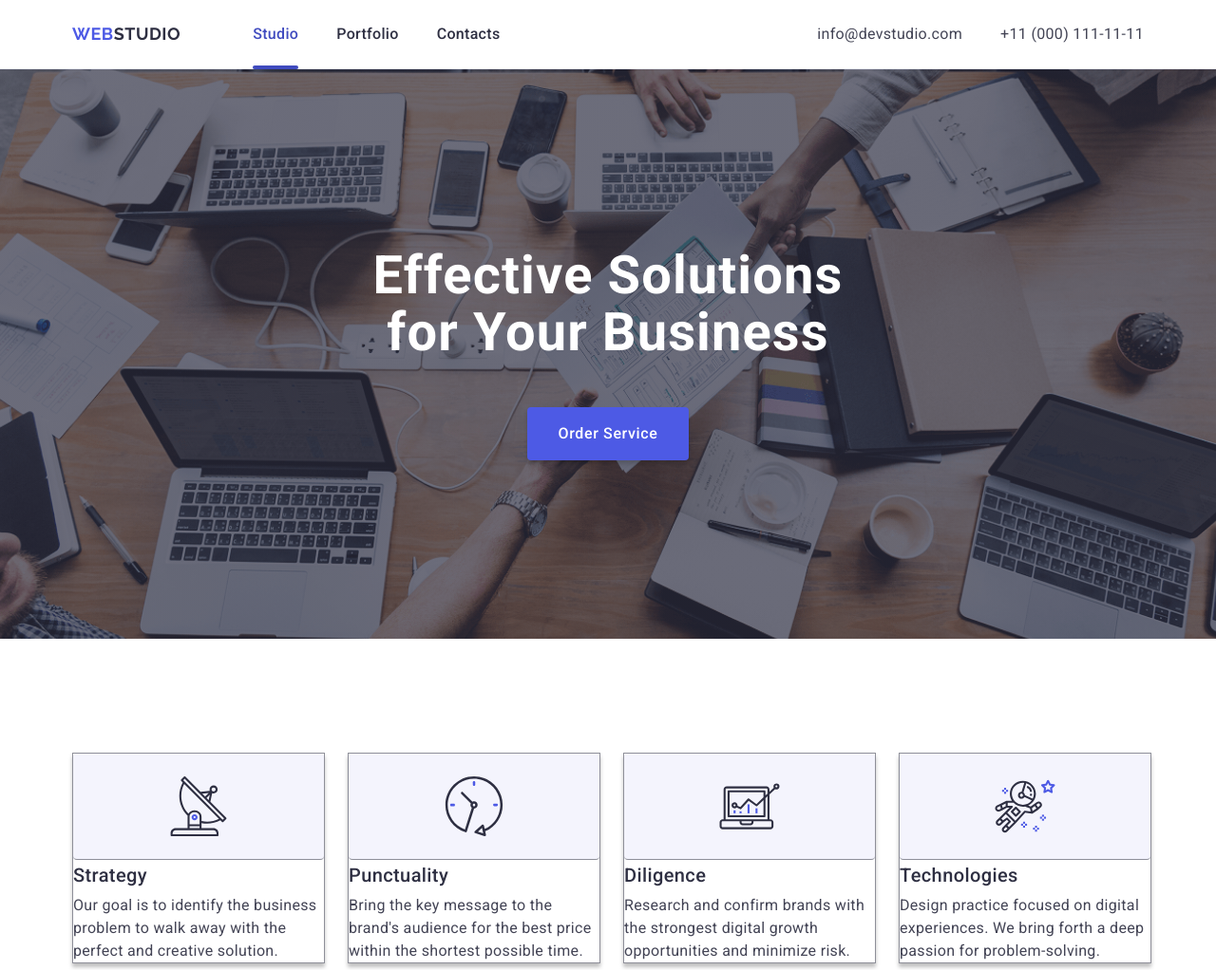
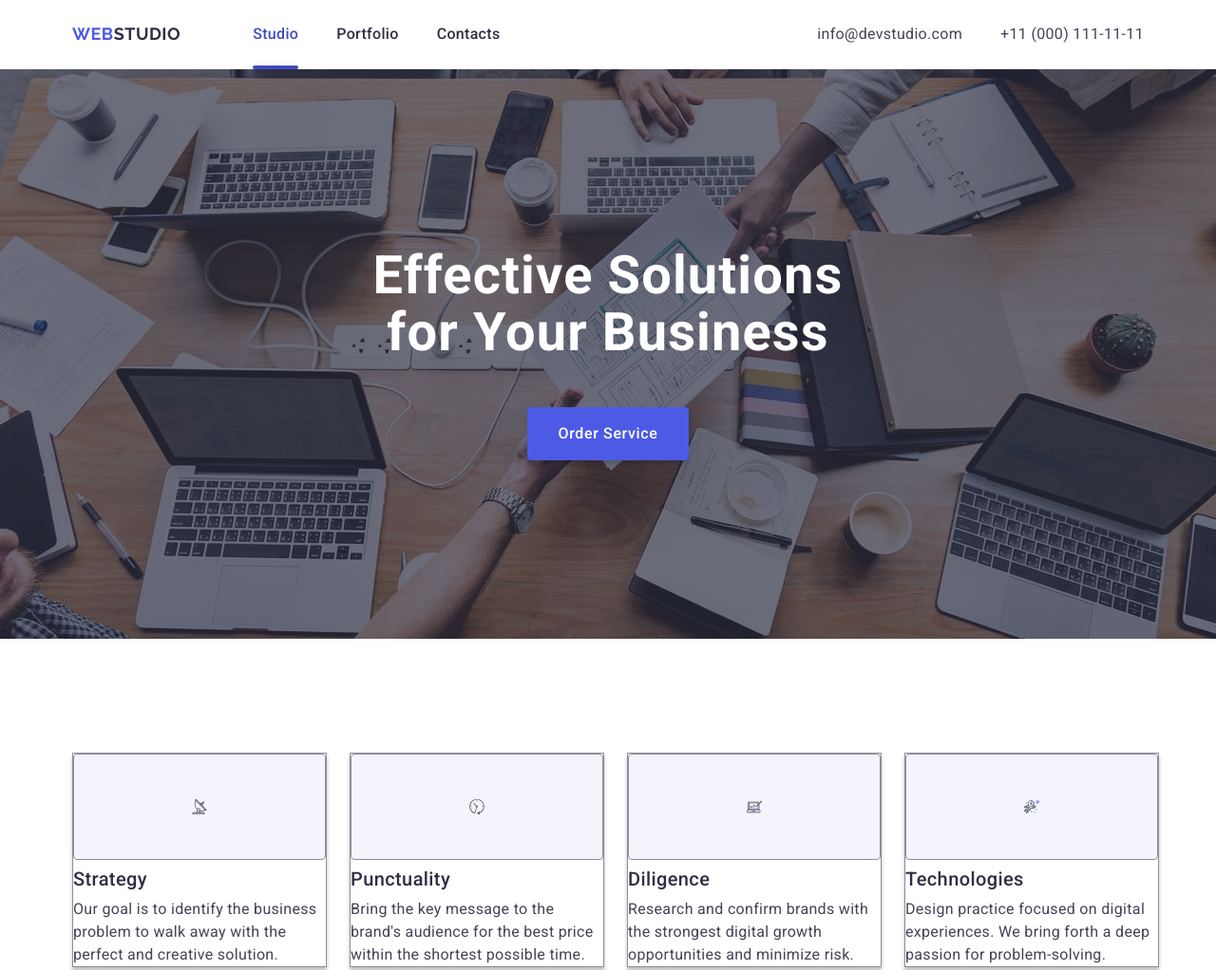
Before and after one commit to IrynaKlymas/GOIT-MARKUP-HW-04, a plain HTML site: page index.html in a window 1280 px wide. Shown: the top 1022 px of the page at 95% size. Drawn offline with nearby package versions, Linux system fonts and the light colour scheme.

Commit message:
change section one

```diff
--- a/css/styles.css
+++ b/css/styles.css
@@ -186,15 +186,13 @@ img {
     padding-bottom: 188px;
     height: 600px;
     padding: 40px;
+    max-width: 1440px;
     display: flex;
     flex-direction: column;
     justify-content: center;
-    background-image:
-        linear-gradient(rgba(46, 47, 66, 0.7), rgba(46, 47, 66, 0.7)),
-        url("../images/people-office.png");
+    background-image: linear-gradient(rgba(46, 47, 66, 0.7), rgba(46, 47, 66, 0.7)), url(../images/people-office.jpg);
     background-position: center center;
-    background-size: 1440px;
-    background-repeat: no-repeat;
+    background-size: cover;
     color: #fff;
 }
 
@@ -224,6 +222,7 @@ img {
     padding: 16px 32px;
     border: none;
     box-shadow: 0 4px 4px 0 rgba(0, 0, 0, 0.15);
+    transition: background-color 250ms cubic-bezier(0.4, 0, 0.2, 1);
 }
 
 .hero-btn:hover,
@@ -260,13 +259,21 @@ img {
     box-shadow: 0 4px 4px 0 rgba(0, 0, 0, 0.25);
 }
 
+.container-img {
+    display: flex;
+    align-items: center;
+    justify-content: center;
+    height: 112px;
+    background-color: #f4f4fd;
+    border-radius: 4px;
+    border: 1px solid #8e8f99;
+    margin-bottom: 8px;
+}
+
 .icon-feature {
-    border-bottom: 1px solid #8e8f99;
-    border-radius: 4px;
     padding: 24px 100px;
     width: 264px;
-    height: 112px;
-    background: #f4f4fd;
+
 }
 
 .goal-title {
@@ -317,7 +324,7 @@ img {
 }
 
 .team-bottom {
-    padding-top: 32px;
+    padding: 32px 0
 }
 
 .name-people {
@@ -343,6 +350,7 @@ img {
 
 .team-icons {
     display: flex;
+    justify-content: center;
     gap: 24px;
     margin: 0 16px 32px;
 }
@@ -350,11 +358,12 @@ img {
 .team-icons-list {
     width: 40px;
     height: 40px;
+    width: 100%;
+    height: 100%;
     align-items: center;
-    justify-content: center;
-    border-radius: 100%;
+    border-radius: 50%;
     fill: #ffffff;
-    background: #4d5ae5;
+    background-color: #4d5ae5;
     text-decoration: none;
     padding: 12px;
 }
--- a/index.html
+++ b/index.html
@@ -69,9 +69,11 @@
           <h2 class="visually-hidden">Назва сторінки</h2>
           <ul class="goals-list">
             <li class="goals-item">
+              <div class="container-img">
                 <svg class="icon-feature" width="64" height="64">
                   <use href="./images/icons.svg#icon-antenna"></use>
                 </svg>
+              </div>
               <h3 class="goal-title">Strategy</h3>
               <p class="goal-title-content">
                 Our goal is to identify the business problem to walk away with
@@ -79,9 +81,11 @@
               </p>
             </li>
             <li class="goals-item">
+              <div class="container-img">
                 <svg class="icon-feature" width="64" height="64">
                   <use href="./images/icons.svg#icon-clock"></use>
                 </svg>
+              </div>
               <h3 class="goal-title">Punctuality</h3>
               <p class="goal-title-content">
                 Bring the key message to the brand's audience for the best price
@@ -89,9 +93,11 @@
               </p>
             </li>
             <li class="goals-item">
+              <div class="container-img">
                 <svg class="icon-feature" width="64" height="64">
                   <use href="./images/icons.svg#icon-diagram"></use>
                 </svg>
+              </div>
               <h3 class="goal-title">Diligence</h3>
               <p class="goal-title-content">
                 Research and confirm brands with the strongest digital growth
@@ -99,9 +105,11 @@
               </p>
             </li>
             <li class="goals-item">
+              <div class="container-img">
                 <svg class="icon-feature" width="64" height="64">
                   <use href="./images/icons.svg#icon-astronaut"></use>
                 </svg>
+              </div>
               <h3 class="goal-title">Technologies</h3>
               <p class="goal-title-content">
                 Design practice focused on digital experiences. We bring forth a
```
Also changed, not shown: images/people-office.jpg (added), images/people-office.png (deleted). Lines whose indentation alone changed are shown as unchanged.
